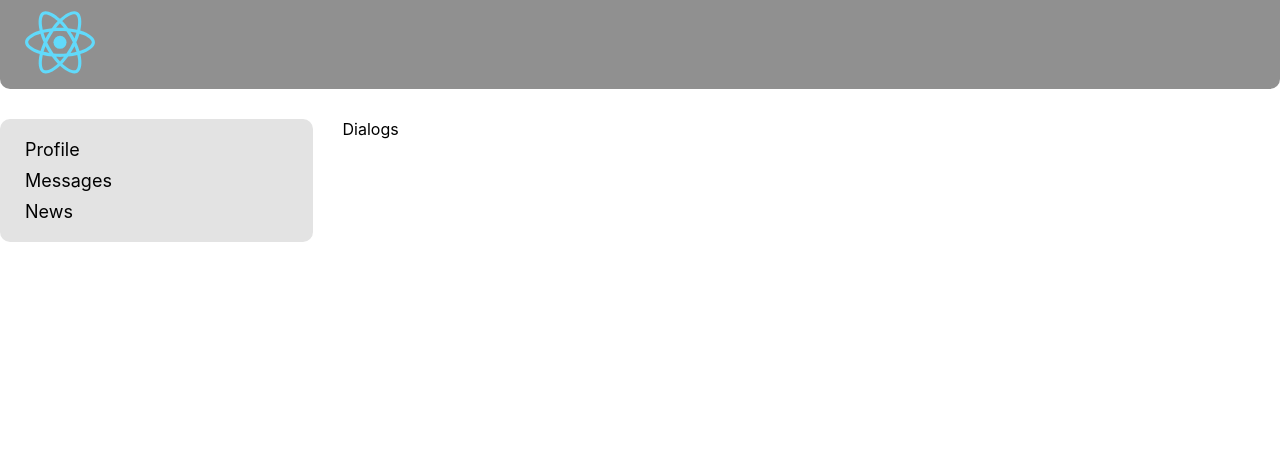
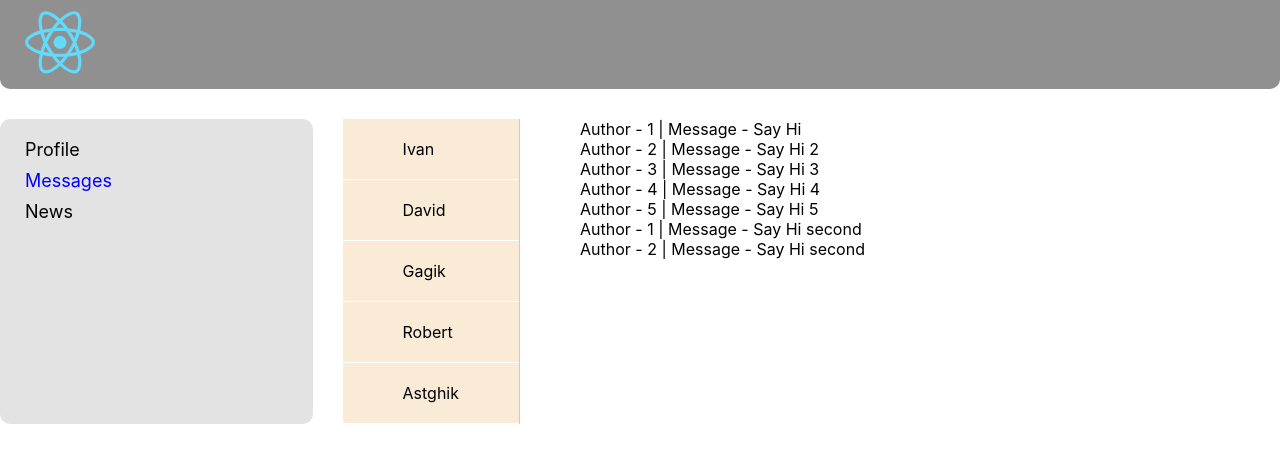
Before and after one commit to develoopgit/kamasutra, a React (Create React App) app: page /dialogs in a window 1280 px wide. Shown: the top 462 px of the page. Built offline with nearby package versions, Linux system fonts and the light colour scheme.

Commit message:
map done

```diff
--- a/src/App.css
+++ b/src/App.css
@@ -23,3 +23,8 @@
 .main-wrapper-content article {
 	grid-area: content;
 }
+
+
+.content > div {
+  display:flex;
+}
--- a/src/App.js
+++ b/src/App.js
@@ -12,10 +12,10 @@ function App() {
 			<div className="container main-wrapper-content">
 				<Header />
 				<Sidebar />
-				<div>
+				<div class="content">
 					<Routes>
-						<Route path="/dialogs" element={<Dialogs />} />
-						<Route path="/profile" element={<Profile />} />
+						<Route path="/dialogs/*" element={<Dialogs />} />
+						<Route path="/profile/*" element={<Profile />} />
 					</Routes>
 				</div>
 			</div>
--- a/src/components/Dialogs/Dialogs.jsx
+++ b/src/components/Dialogs/Dialogs.jsx
@@ -1,9 +1,63 @@
-import s from './Dialogs.module.css'
+import { NavLink } from "react-router-dom"
+import s from "./Dialogs.module.css"
+
+const MembersList = (props) => {
+	let path = "/dialogs/" + props.id
+
+	return (
+		<li>
+			<NavLink to={path}>{props.name}</NavLink>
+		</li>
+	)
+}
+
+const Messages = (props) => {
+	return (
+		<li>
+			Author - {props.id} | Message - {props.message}
+		</li>
+	)
+}
 
 const Dialogs = () => {
-  return (
-    <div>Dialogs</div>
-  )
+	let membersListData = [
+		{ id: 1, name: "Ivan" },
+		{ id: 2, name: "David" },
+		{ id: 3, name: "Gagik" },
+		{ id: 4, name: "Robert" },
+		{ id: 5, name: "Astghik" },
+	]
+
+	let messagesData = [
+		{ id: 1, message: "Say Hi" },
+		{ id: 2, message: "Say Hi 2" },
+		{ id: 3, message: "Say Hi 3" },
+		{ id: 4, message: "Say Hi 4" },
+		{ id: 5, message: "Say Hi 5" },
+		{ id: 1, message: "Say Hi second" },
+		{ id: 2, message: "Say Hi second " },
+	]
+	let members = membersListData.map((el) => (
+		<MembersList id={el.id} name={el.name} />
+	))
+
+	let messages = messagesData.map((el) => (
+		<Messages id={el.id} message={el.message} />
+	))
+	return (
+		<div className={s.dialogWrap}>
+			<div className={s.dialogs}>
+				<div className={s.membersList}>
+					<ul>{members}</ul>
+				</div>
+			</div>
+			<div className={s.membersList}>
+				<div className={s.messages}>
+					<ul>{messages}</ul>
+				</div>
+			</div>
+		</div>
+	)
 }
 
 export default Dialogs
--- a/src/components/Dialogs/Dialogs.module.css
+++ b/src/components/Dialogs/Dialogs.module.css
@@ -0,0 +1,29 @@
+.dialogs{
+
+}
+.dialogs .membersList ul{
+    list-style: none;
+    margin:0;
+
+    border-right: 1px solid rgb(202, 202, 202);
+    background-color: antiquewhite;
+    padding: 0;
+}
+.dialogs .membersList ul li{
+    padding: 20px 60px 20px 60px;
+    border-bottom: 1px solid white;
+
+}
+.dialogs .membersList ul li:hover{
+    opacity:0.4;
+}
+.dialogs .membersList ul li a{
+    text-decoration: none;
+    color: #000;
+}
+.messages ul{
+    list-style: none;
+        margin: 0;
+        padding: 0 0 0 60px;
+
+}
--- a/src/components/Sidebar/Sidebar.jsx
+++ b/src/components/Sidebar/Sidebar.jsx
@@ -1,18 +1,40 @@
 import s from "./Sidebar.module.css"
-import {Link} from "react-router-dom"
+import { NavLink } from "react-router-dom"
 const Sidebar = () => {
+	let activeClassName = s.activeLink
 	return (
 		<aside className={s.sidebar}>
 			<nav className={s.navigation}>
 				<ul>
 					<li>
-						<Link to="/profile">Profile</Link>
+						<NavLink
+							to="/profile"
+							className={({ isActive }) =>
+								isActive ? activeClassName : undefined
+							}
+						>
+							Profile
+						</NavLink>
 					</li>
 					<li>
-						<Link to="/dialogs">Messages</Link>
+						<NavLink
+							to="/dialogs"
+							className={({ isActive }) =>
+								isActive ? activeClassName : undefined
+							}
+						>
+							Messages
+						</NavLink>
 					</li>
 					<li>
-						<Link to="/news">News</Link>
+						<NavLink
+							to="/news"
+							className={({ isActive }) =>
+								isActive ? activeClassName : undefined
+							}
+						>
+							News
+						</NavLink>
 					</li>
 				</ul>
 			</nav>
--- a/src/components/Sidebar/Sidebar.module.css
+++ b/src/components/Sidebar/Sidebar.module.css
@@ -21,3 +21,6 @@
 .navigation ul li a:hover{
     opacity:0.4;
 }
+.navigation ul li a.activeLink{
+    color:blue;
+}
```
